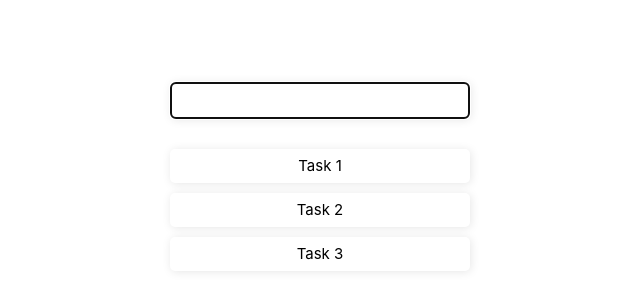
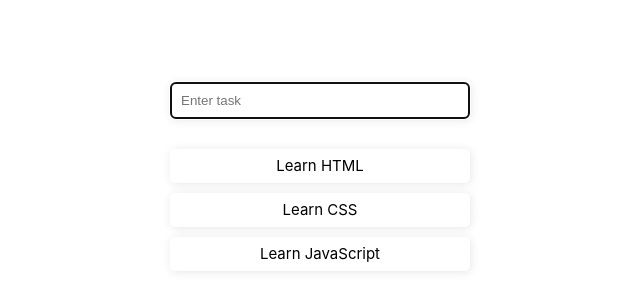
Before and after one commit to rendrazuriansyah/vue-animation, a Vue app: page / in a window 1280 px wide. Shown: the part 224-524 px from the top of the page, without its empty margins (170-810 px from the left). Built offline with nearby package versions, Linux system fonts and the light colour scheme.

Commit message:
feat(task): add functions to create, read, and delete data tasks

```diff
--- a/src/views/HomeView.vue
+++ b/src/views/HomeView.vue
@@ -1,14 +1,39 @@
 <script setup>
 import { ref } from "vue";
+
+const tasks = ref(["Learn HTML", "Learn CSS", "Learn JavaScript"]);
+const newTask = ref("");
+
+function addTask() {
+	if (newTask.value) {
+		tasks.value.unshift(newTask.value);
+		newTask.value = "";
+	}
+}
+
+function removeTask(task) {
+	tasks.value = tasks.value.filter((t) => t !== task);
+}
 </script>
 
 <template>
 	<main>
 		<div class="container">
-			<input type="text" autofocus />
-			<div class="card-list">Task 1</div>
-			<div class="card-list">Task 2</div>
-			<div class="card-list">Task 3</div>
+			<input
+				type="text"
+				autofocus
+				v-model="newTask"
+				@keyup.enter="addTask(newTask)"
+				placeholder="Enter task"
+			/>
+			<div
+				class="card-list"
+				v-for="task in tasks"
+				:key="task"
+				@click="removeTask(task)"
+			>
+				{{ task }}
+			</div>
 		</div>
 	</main>
 </template>
```
Also changed, not shown: 1 other file (tests, documents, lock files or other folders).
